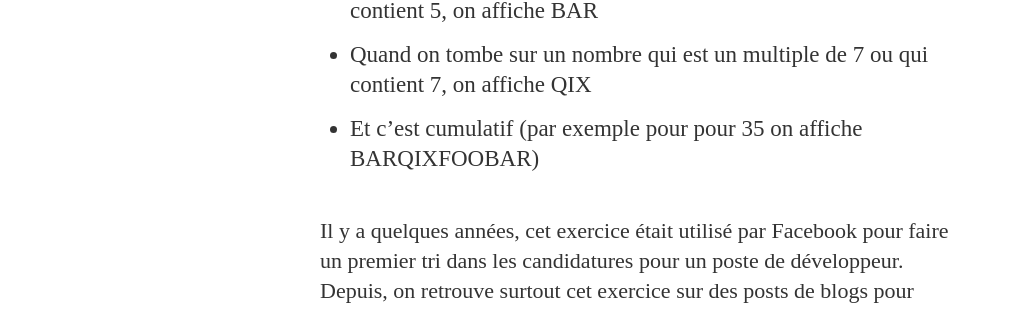
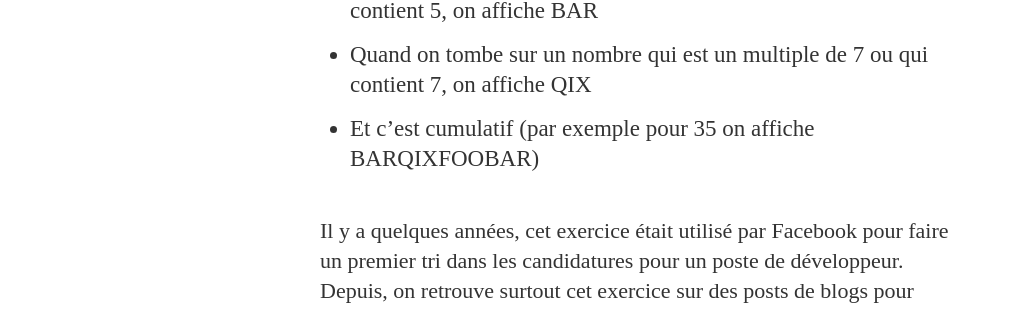
Before and after one commit to mgandin/mgandin.github.io, a Jekyll site: the page built from _posts/2015-11-05-FooBarQix en programmation impérative et déclarative.markdown, in a window 1280 px wide and 900 px high, scrolled down 918 px. Shown: the part 144-454 px from the top of the window, without its empty margins (0-1013 px from the left). Built offline with Jekyll 4.4.1, drawn with Linux system fonts in a browser that asks for light colours; nearby versions of some CDN libraries; some web fonts are replaced; Markdown is read by kramdown in place of the engine named in the settings.

Commit message:
remove typos

```diff
--- a/_posts/2015-11-05-FooBarQix en programmation impérative et déclarative.markdown
+++ b/_posts/2015-11-05-FooBarQix en programmation impérative et déclarative.markdown
@@ -17,7 +17,7 @@ Alors d'abord, c'est quoi l'exercice de FooBarQix ? Pour ceux qui l'ignore, il s
  * Quand on tombe sur un nombre qui est un multiple de 3 ou qui contient 3, on affiche FOO
  * Quand on tombe sur un nombre qui est un multiple de 5 ou qui contient 5, on affiche BAR
  * Quand on tombe sur un nombre qui est un multiple de 7 ou qui contient 7, on affiche QIX
- * Et c'est cumulatif (par exemple pour pour 35 on affiche BARQIXFOOBAR)
+ * Et c'est cumulatif (par exemple pour 35 on affiche BARQIXFOOBAR)
 
 Il y a quelques années, cet exercice était utilisé par Facebook pour faire un premier tri dans les candidatures pour un poste de développeur. Depuis, on retrouve surtout cet exercice sur des posts de blogs pour illustrer quelques techniques de programmation, même si, FooBarQix n'apporte pas grand chose en terme de valeur.
 
```
